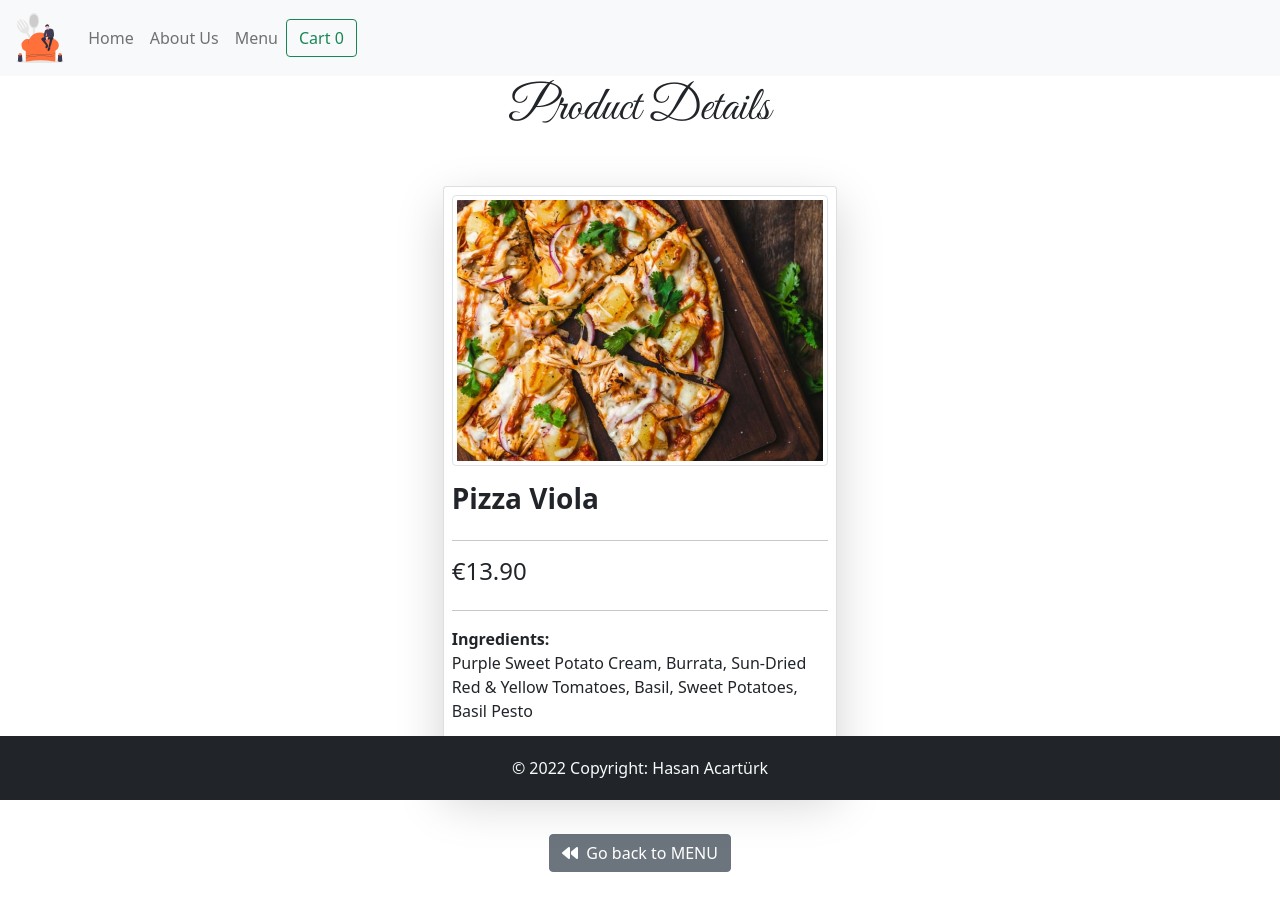
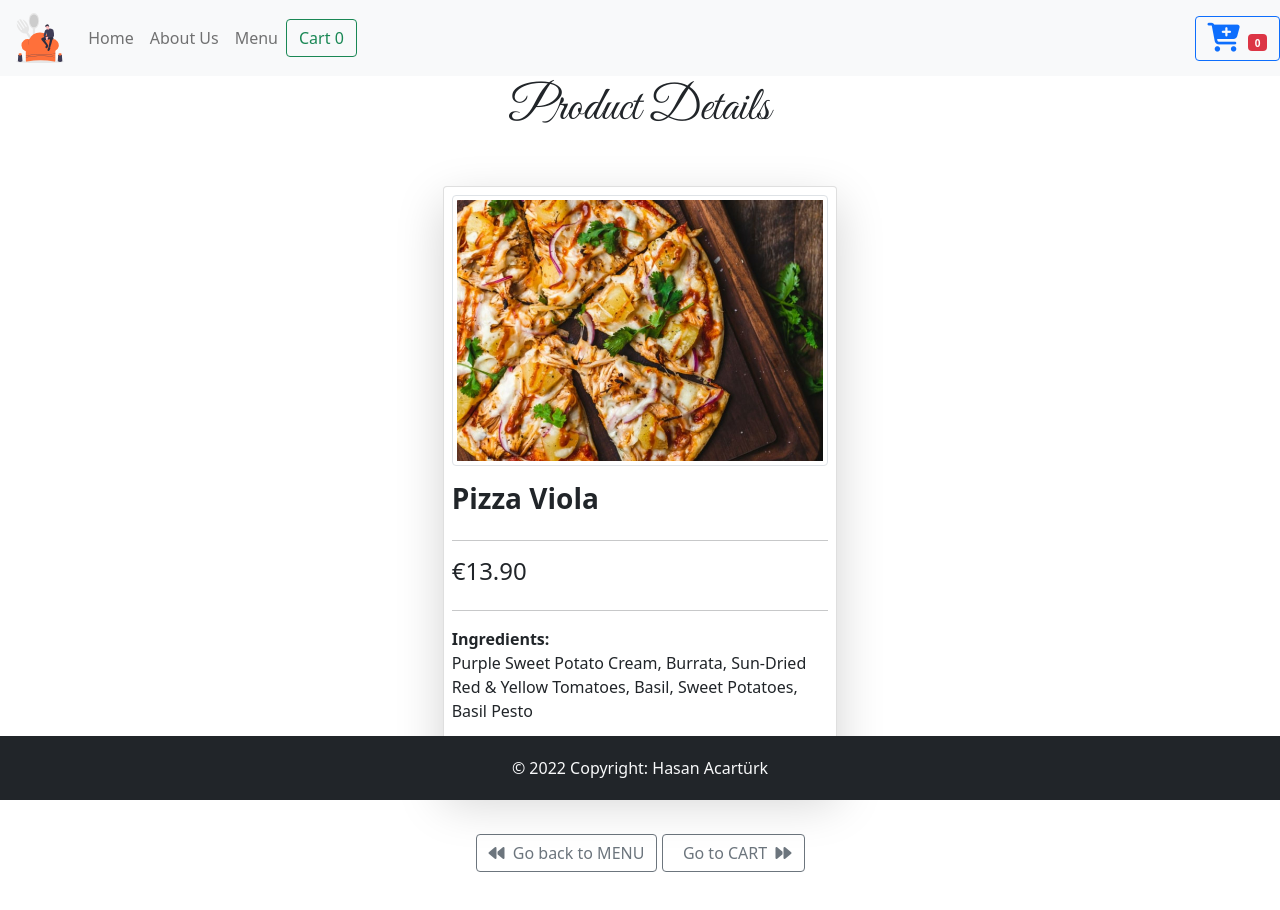
Before and after one commit to hsntrk/FE16-CR6-HasanAcartuerk, an Angular app: page /menu/products/0 in a window 1280 px wide. Shown: the top 910 px of the page. Built offline with nearby package versions, Linux system fonts and the light colour scheme.

Commit message:
added buttons cart forward back detail navbar

```diff
--- a/src/app/navbar/navbar.component.html
+++ b/src/app/navbar/navbar.component.html
@@ -2,7 +2,7 @@
 
 <nav class="navbar navbar-expand-lg navbar-light bg-light fixed-top align-items-center colorturkislight">
 
-    <a href="#" class="navbar-brand navbar-dark colorturkislight ms-3"><img src="../assets/img/logo.svg" alt="" height="50vh"></a>
+    <a href="" class="navbar-brand navbar-dark colorturkislight ms-3"><img src="../assets/img/logo.svg" alt="" height="50vh"></a>
 
     <button class="navbar-toggler" type="button" data-bs-toggle="collapse" data-bs-target="#navmenu">
         <span class="navbar-toggler-icon"></span>
@@ -15,7 +15,10 @@
             <li class="nav-item"><a routerLink="/menu" class="nav-link colorturkislight">Menu</a></li>
             <button class="btn btn-outline-success my-2 my-sm-0" type="submit" routerLink="/cart">Cart {{count}}</button>
         </ul>
-
+        <button routerLink="cart" class="btn btn-outline-primary ">
+            <i style="font-size: 1.8rem;" class="fa-solid fa-cart-plus"></i>&nbsp;
+            <div style="font-size: 10px;" class="badge badge-pill bg-danger">{{count}}</div>
+        </button>
 
     </div>
 
--- a/src/app/product-details/product-details.component.html
+++ b/src/app/product-details/product-details.component.html
@@ -14,5 +14,6 @@
 
 </div>
 <div class="d-flex justify-content-center m-5">
-  <button type="button" class="btn btn-secondary rounded" routerLink="/menu"><i class="fa-solid fa-backward"></i>&nbsp; Go back to MENU</button>
+  <button type="button" class="btn btn-outline-secondary rounded" routerLink="/menu"><i class="fa-solid fa-backward"></i>&nbsp; Go back to MENU</button>&nbsp;
+  <button type="button" class="btn btn-outline-secondary rounded" routerLink="/cart">&nbsp; Go to CART &nbsp;<i class="fa-solid fa-forward"></i></button>
 </div>
```
